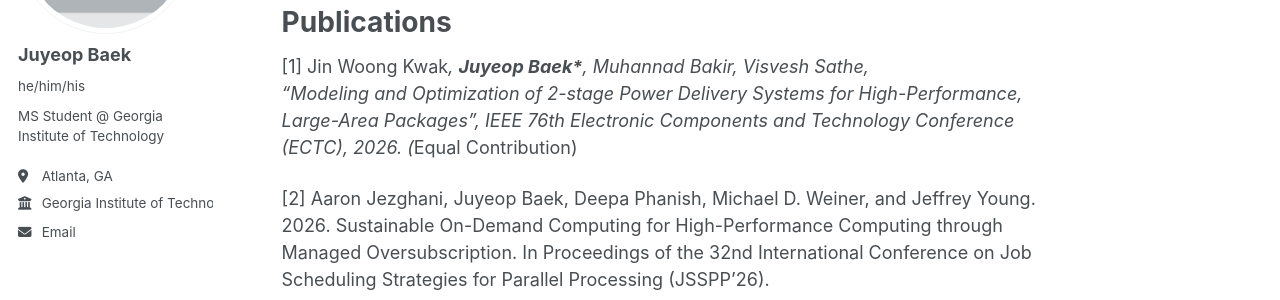
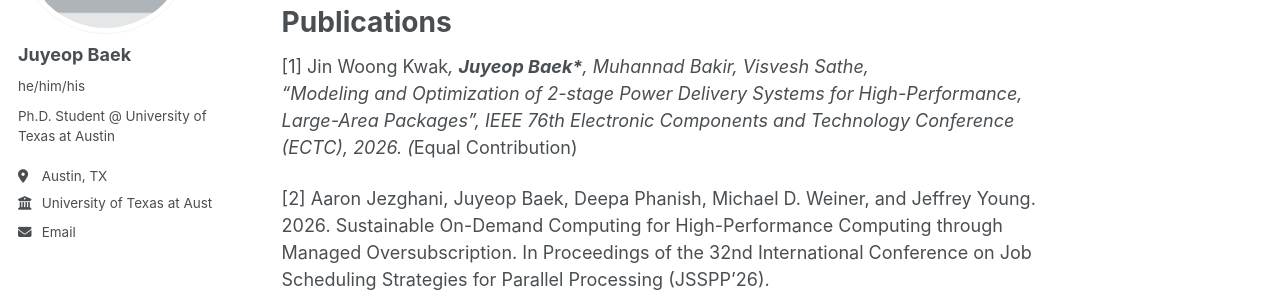
Before and after one commit to solomonbaek/solomonbaek.github.io, a Jekyll site: the page built from _pages/about.md, in a window 1280 px wide. Shown: the part 240-540 px from the top of the page. Built offline with Jekyll 4.4.1, drawn with Linux system fonts in a browser that asks for light colours; a script bundle is joined from its source files by our own code; library files that are not in the unit come from our copies.

Commit message:
Update personal information in _config.yml

```diff
--- a/_config.yml
+++ b/_config.yml
@@ -26,11 +26,11 @@
   avatar           : "profile.png"
   name             : "Juyeop Baek"
   pronouns         : "he/him/his"
-  bio              : "MS Student @ Georgia Institute of Technology"
-  location         : "Atlanta, GA"
-  employer         : "Georgia Institute of Technology"
+  bio              : "Ph.D. Student @ University of Texas at Austin"
+  location         : "Austin, TX"
+  employer         : "University of Texas at Austin"
   uri              : # URL
-  email            : "juyeop.baek@gatech.edu"
+  email            : "juyeop.baek@utexas.edu"
 
   # Academic websites
   academia         : # URL
```
